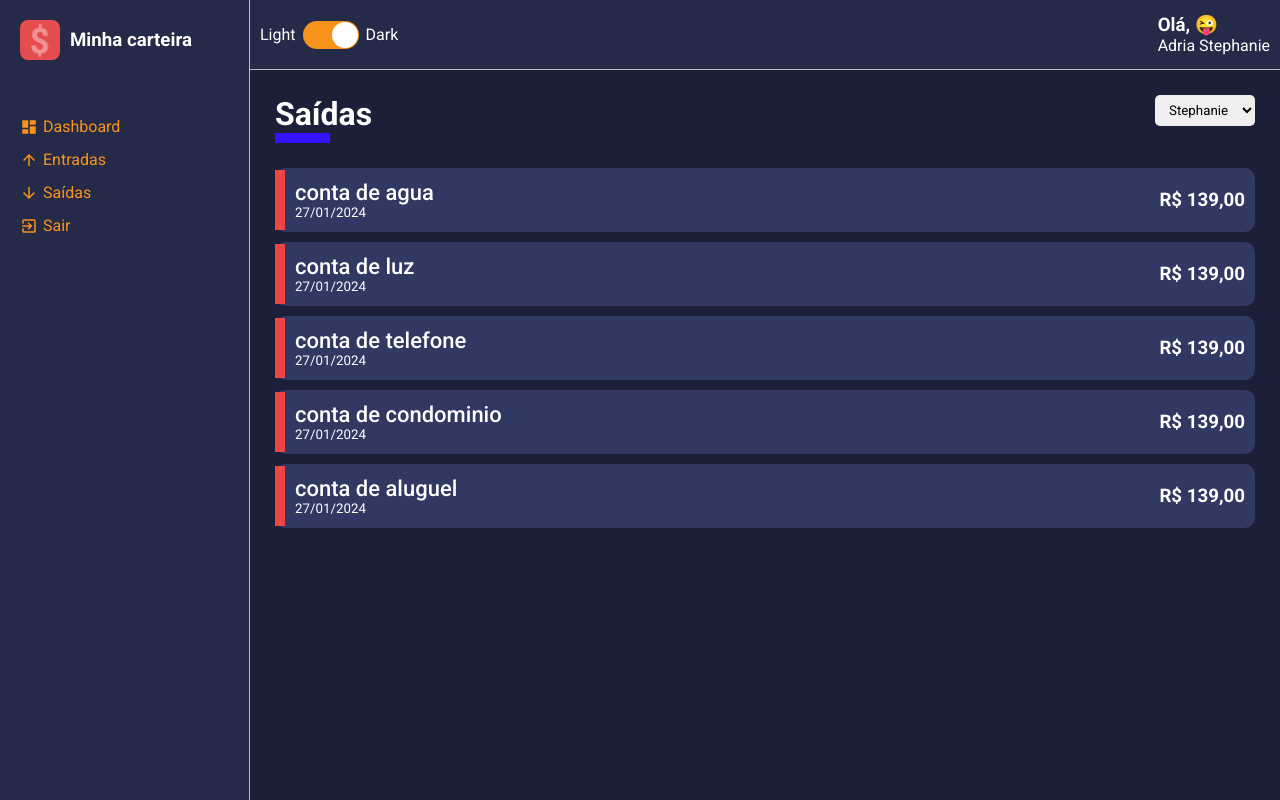
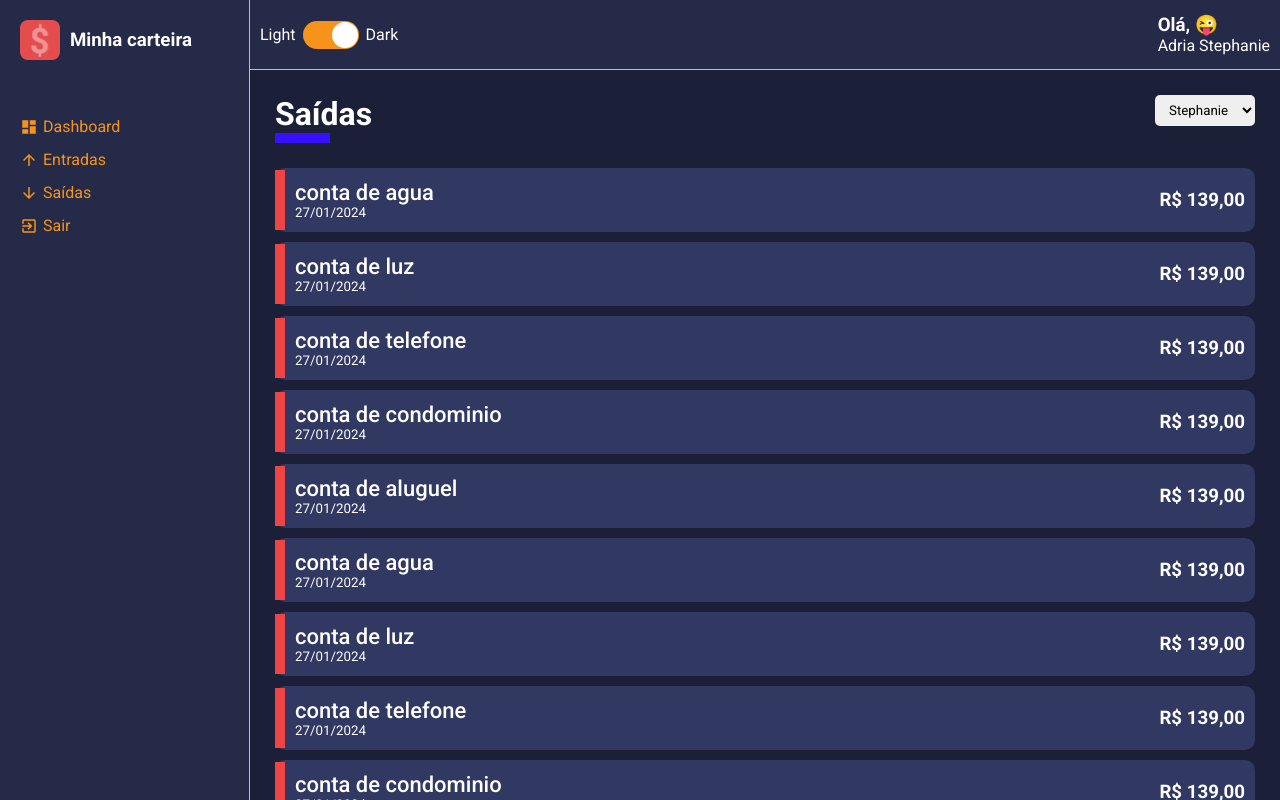
Before and after one commit to adriastephanie/minha-carteira-web, a React (Create React App) app in the folder minha_carteira/: page / in a window 1280 px wide. Built offline with nearby package versions, Linux system fonts and the light colour scheme.

Commit message:
feature:criacao do scroll e ajuste de tela

```diff
--- a/minha_carteira/src/components/Content/styles.ts
+++ b/minha_carteira/src/components/Content/styles.ts
@@ -5,4 +5,15 @@ export const Container = styled.div`
     color: ${props => props.theme.colors.white};
     background-color: ${props => props.theme.colors.primary};
     padding: 25px;
+    height: calc(100vh - 70px);
+    overflow-y: scroll;
+    ::-webkit-scrollbar{
+        width: 10px;
+    }
+    ::-webkit-scrollbar-thumb{
+        background-color: ${props => props.theme.colors.secondary};
+    }
+    ::-webkit-scrollbar-track{
+        background-color: ${props => props.theme.colors.tertiary};
+    }
 `;
--- a/minha_carteira/src/pages/List/index.tsx
+++ b/minha_carteira/src/pages/List/index.tsx
@@ -21,6 +21,13 @@ const Lista: React.FC = () => {
                 <HistoryFinanceCard cardColor={"#313862"} tagColor={"#E44"} title={"conta de telefone"} subTitle={"27/01/2024"} amount={"R$ 139,00"}/>
                 <HistoryFinanceCard cardColor={"#313862"} tagColor={"#E44"} title={"conta de condominio"} subTitle={"27/01/2024"} amount={"R$ 139,00"}/>
                 <HistoryFinanceCard cardColor={"#313862"} tagColor={"#E44"} title={"conta de aluguel"} subTitle={"27/01/2024"} amount={"R$ 139,00"}/>
+                <HistoryFinanceCard cardColor={"#313862"} tagColor={"#E44"} title={"conta de agua"} subTitle={"27/01/2024"} amount={"R$ 139,00"}/>
+                <HistoryFinanceCard cardColor={"#313862"} tagColor={"#E44"} title={"conta de luz"} subTitle={"27/01/2024"} amount={"R$ 139,00"}/>
+                <HistoryFinanceCard cardColor={"#313862"} tagColor={"#E44"} title={"conta de telefone"} subTitle={"27/01/2024"} amount={"R$ 139,00"}/>
+                <HistoryFinanceCard cardColor={"#313862"} tagColor={"#E44"} title={"conta de condominio"} subTitle={"27/01/2024"} amount={"R$ 139,00"}/>
+                <HistoryFinanceCard cardColor={"#313862"} tagColor={"#E44"} title={"conta de aluguel"} subTitle={"27/01/2024"} amount={"R$ 139,00"}/>
+                <HistoryFinanceCard cardColor={"#313862"} tagColor={"#E44"} title={"conta de telefone"} subTitle={"27/01/2024"} amount={"R$ 139,00"}/>
+                <HistoryFinanceCard cardColor={"#313862"} tagColor={"#E44"} title={"conta de condominio"} subTitle={"27/01/2024"} amount={"R$ 139,00"}/>
             </Content>
         </Container>
     )
```
